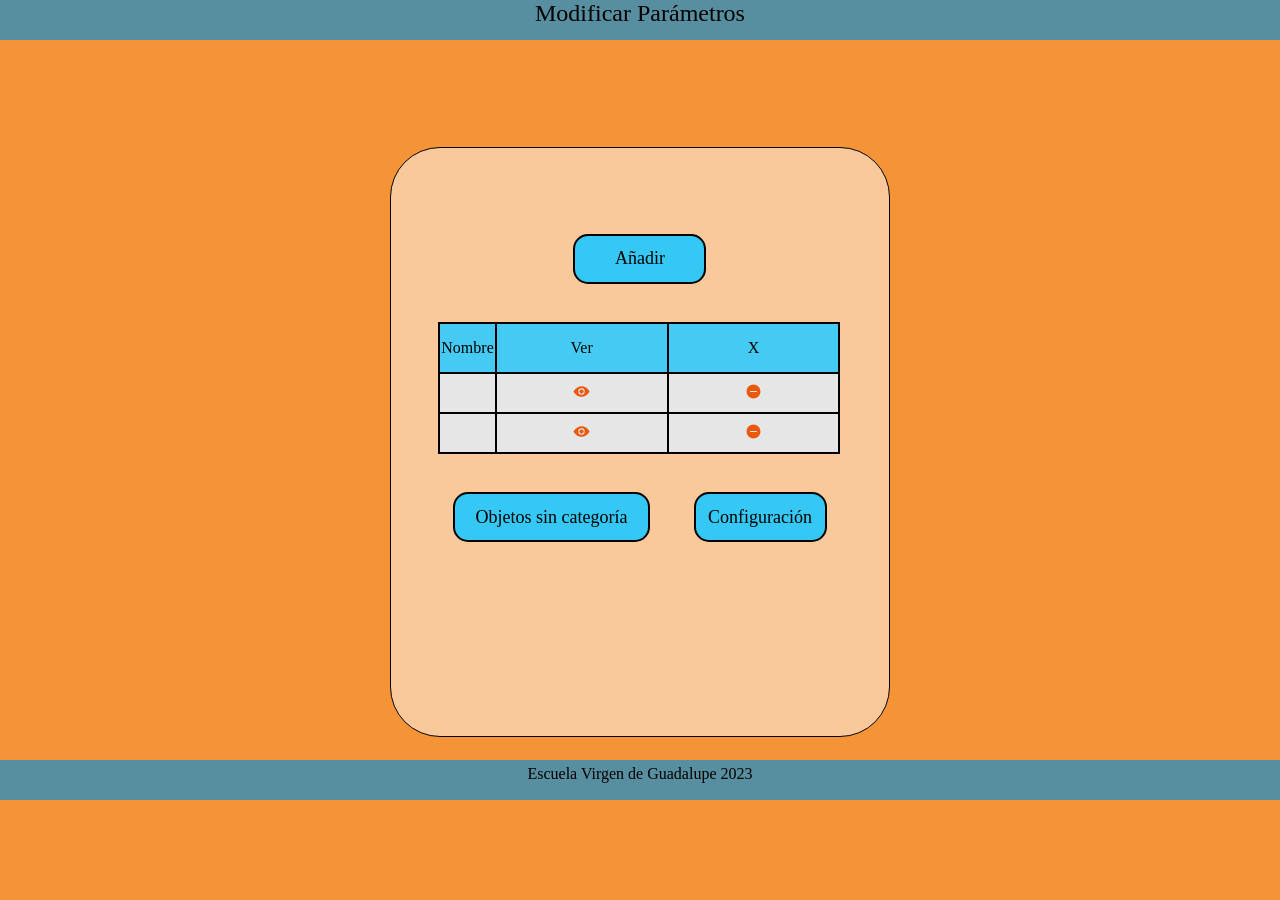
After one commit to CodeLandscape/2324_2DAW_LupaEcoLogica, a PHP site: page /modificar_parametros.html in a window 1280 px wide. The commit adds this page. Run offline with PHP 8.4, Linux system fonts and the light colour scheme; some web fonts are replaced.

Commit message:
nuevas vistas 2

```diff
--- /dev/null
+++ b/diseño/Mockup/modificar_parametros.html
@@ -0,0 +1,43 @@
+<!--Leandro José Paniagua Balbuena-->
+<html>
+	<head>
+		<title>Modificar Parámetros</title>
+		<meta charset="UTF-8">
+		<link href="styleCRUD.css" rel="StyleSheet" type="text/css"/>
+	</head>
+    <body>
+        <!--Cabecera de la página-->
+		<header>Modificar Parámetros</header>
+		<main>
+			<form method='post'>
+				<div id="contenido">
+					<input type="submit" value="Añadir">
+
+					<!--Contenido de la tabla-->
+					<table>
+						<tr id="azul">
+							<td>Nombre</td>
+							<td>Ver</td>
+							<td>X</td>
+						</tr>
+						<tr>
+							<td></td>
+							<td><a href="" class="sinEstilo"><img src="img/IonEye.svg" class="icono"></a></td>
+							<td><a href="" class="sinEstilo"><img src="img/IonIosRemoveCircle.svg" class="icono"></a></td>
+						</tr>
+						<tr>
+							<td></td>
+							<td><a href="" class="sinEstilo"><img src="img/IonEye.svg" class="icono"></a></td>
+							<td><a href="" class="sinEstilo"><img src="img/IonIosRemoveCircle.svg" class="icono"></a></td>
+						</tr>
+					</table>
+					<input type="submit" id="objeto" value="Objetos sin categoría">
+					<input type="submit" value="Configuración">
+				</div>
+			</form>
+		</main>
+        <footer>
+            <p>Escuela Virgen de Guadalupe 2023</p>
+        </footer>
+    </body>
+</html>
--- a/diseño/Mockup/styleCRUD.css
+++ b/diseño/Mockup/styleCRUD.css
@@ -5,7 +5,6 @@ body{
     font-family: 'Agbalumo';
     margin: 0;
 }
-
 header{
     width: 100%;
     text-align:center;
@@ -15,7 +14,6 @@ header{
     position:fixed;
     font-size: x-large;
 }
-
 footer{
     width: 100%;
     text-align:center;
@@ -24,12 +22,10 @@ footer{
     height: 40px;
     bottom: 0;
 }
-
 footer p{
     margin: 0;
     margin-top: 5px;
 }
-
 main{
     margin-top: 50px;
     margin-bottom: 50px;
@@ -48,24 +44,20 @@ main form{
     border-radius: 50px;
     background-color: rgba(255, 255, 255, 0.5); /* Opacidad del fondo del formulario */
 }
-
 input{
     margin: 20px;
     width: 50%;
     font-size: 40px;
     font-family: 'Agbalumo';
 }
-
 input[type="text"]{
-    font-size: 20px;
+    font-size: 30px;
     text-align: center;
 }
-
 label{
-    font-size: 40px;
+    font-size: 30px;
 }
-
-input[type="submit"] {
+input[type="submit"] , select{
     font-family: 'Agbalumo';
     background-color: #36C8F5;
     border-radius: 15px;
@@ -74,11 +66,9 @@ input[type="submit"] {
     height: 50px;
     font-size: large;
 }
-
 input[type="submit"]:hover{
     background-color:#368ff5;
 }
-
 input[type="submit"]:active{
     background-color:#588FA0;
 }
@@ -86,7 +76,6 @@ input[type="submit"]:active{
 #botones{
     margin-top: 20%;
 }
-
 .inputPeq{
     width: 10%;
     height: 10%;
@@ -126,7 +115,50 @@ a {
 	text-decoration: none;
 	border: 2px solid black;
 	border-radius: 10px;
-    margin-top: 20%;
+}
+
+#imagenTabla img{
+    width: 25%;
+    border: 1px solid black;
+}
+
+.tamFuenteGrande{
+    font-size: 40px;
+}
+
+.botonAbajo{
+    margin-top: 10%;
+}
+
+.botonAbajo input[type="submit"]{
+    width: 250px;
+}
+
+.icono{
+    width:10%;
+}
+.sinEstilo{
+    padding: none;
+	background-color: transparent;
+	color: none;
+	text-decoration: none;
+	border: none;
+	border-radius: 0px;
+}
+
+select {
+    margin-bottom: 10px; /* Ajusta el valor según tu preferencia */
+}
+
+#noFixed {
+    width: 100%;
+    text-align:center;
+    background-color: transparent;
+    position:fixed;
+}
+
+#objeto{
+    width: 42.8%;
 }
 
 #respuesta{
```
Also changed, not shown: diseño/Mockup/modificar_tablero.html (added, +30 -0 lines), diseño/Mockup/sin_categoria.html (+7 -6 lines), diseño/Mockup/img/IonBan.svg (added), diseño/Mockup/img/IonEye.svg (added), diseño/Mockup/img/IonIosRemoveCircle.svg (added), diseño/Mockup/img/IonPencil.svg (added).
